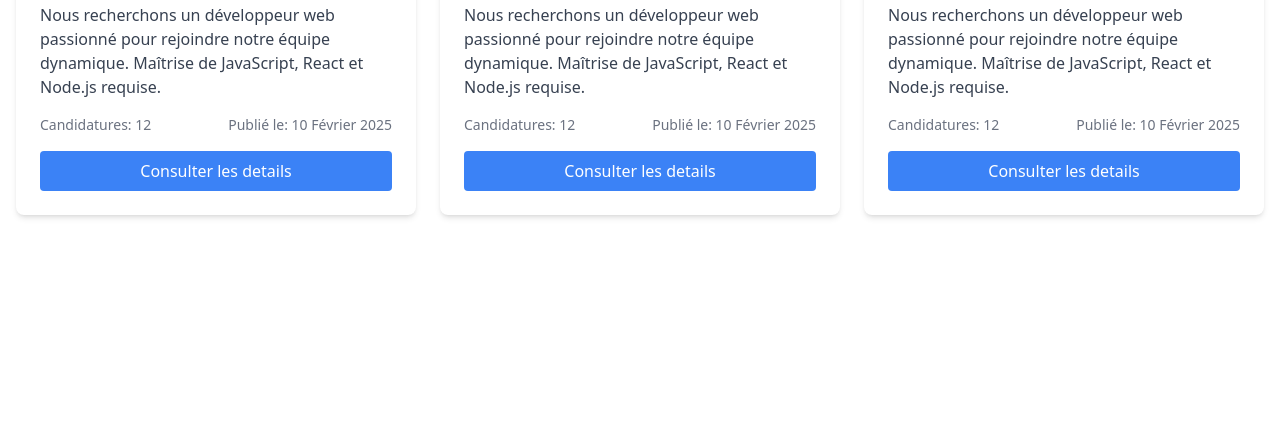
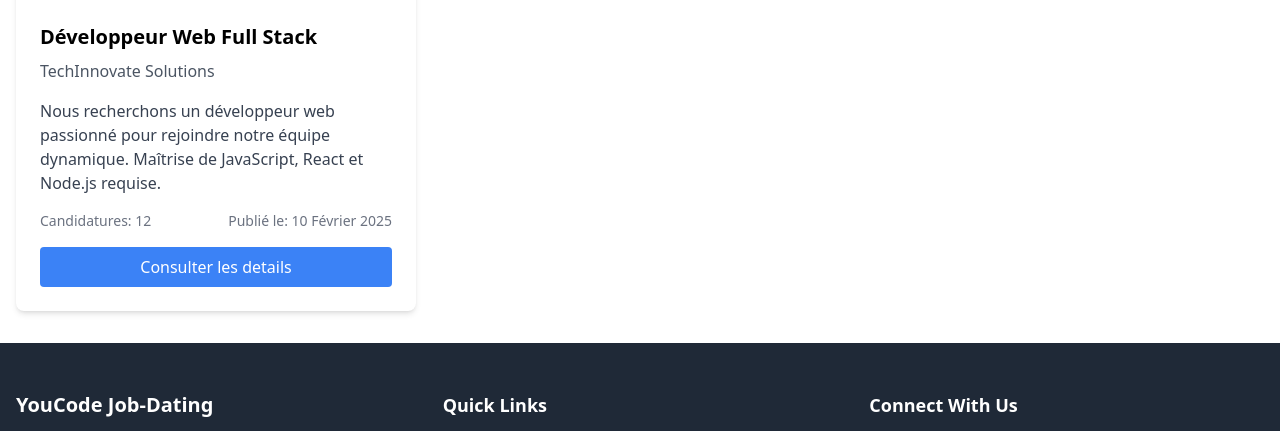
Before and after one commit to Gaxown/MVC-JOB-DATING, a PHP site: template app/views/home/home.twig in a window 1280 px wide. Shown: the part 389-820 px from the top of the page. Before the commit the page ends 607 px from the top, so only its background shows below. Run offline with PHP 8.4, Linux system fonts and the light colour scheme; the template is opened without the code that fills it, so the values that code supplies are empty; some libraries are stand-ins or nearby versions.

Commit message:
views structur

```diff
--- a/app/views/home/home.twig
+++ b/app/views/home/home.twig
@@ -1,3 +1,5 @@
+<?php
+$loader = new \Twig\Loader\FilesystemLoader([__DIR__ . '/../views', __DIR__ . '/../views/tools']);
 <!DOCTYPE html>
 <html lang="en">
 <head>
@@ -8,11 +10,16 @@
 </head>
 <body>
     <!-- Include Header -->
-    <?php include 'header.php'; ?>
+    {% include 'tools/header.twig' %}
+
 
     <!-- Main Content -->
     <main class="container mx-auto px-4 py-8">
+
         <h1 class="text-3xl font-bold mb-8 text-center">Offres d'Emploi</h1>
+        <form action="/logout" method="get">
+            <button>logout</button>
+        </form>
 
         <div class="grid md:grid-cols-2 lg:grid-cols-3 gap-6">
             <!-- Job Offer 1 -->
@@ -29,40 +36,13 @@
                     <button class="mt-4 w-full bg-blue-500 text-white py-2 rounded hover:bg-blue-600 transition">Consulter les details</button>
                 </div>
             </div>
+            <!-- Job Offer 2 -->
+            <!-- Job Offer 3 -->
 
-            <!-- Job Offer 2 -->
-            <div class="bg-white shadow-md rounded-lg overflow-hidden">
-                <img src="https://images.pexels.com/photos/7988079/pexels-photo-7988079.jpeg?auto=compress&cs=tinysrgb&w=1260&h=750&dpr=1" alt="Company Logo" class="w-full h-48 object-cover">
-                <div class="p-6">
-                    <h2 class="text-xl font-semibold mb-2">Développeur Web Full Stack</h2>
-                    <p class="text-gray-600 mb-4">TechInnovate Solutions</p>
-                    <p class="text-gray-700 mb-4">Nous recherchons un développeur web passionné pour rejoindre notre équipe dynamique. Maîtrise de JavaScript, React et Node.js requise.</p>
-                    <div class="flex justify-between items-center">
-                        <span class="text-sm text-gray-500">Candidatures: 12</span>
-                        <span class="text-sm text-gray-500">Publié le: 10 Février 2025</span>
-                    </div>
-                    <button class="mt-4 w-full bg-blue-500 text-white py-2 rounded hover:bg-blue-600 transition">Consulter les details</button>
-                </div>
-            </div>
-
-            <!-- Job Offer 3 -->
-            <div class="bg-white shadow-md rounded-lg overflow-hidden">
-                <img src="https://images.pexels.com/photos/7988079/pexels-photo-7988079.jpeg?auto=compress&cs=tinysrgb&w=1260&h=750&dpr=1" alt="Company Logo" class="w-full h-48 object-cover">
-                <div class="p-6">
-                    <h2 class="text-xl font-semibold mb-2">Développeur Web Full Stack</h2>
-                    <p class="text-gray-600 mb-4">TechInnovate Solutions</p>
-                    <p class="text-gray-700 mb-4">Nous recherchons un développeur web passionné pour rejoindre notre équipe dynamique. Maîtrise de JavaScript, React et Node.js requise.</p>
-                    <div class="flex justify-between items-center">
-                        <span class="text-sm text-gray-500">Candidatures: 12</span>
-                        <span class="text-sm text-gray-500">Publié le: 10 Février 2025</span>
-                    </div>
-                    <button class="mt-4 w-full bg-blue-500 text-white py-2 rounded hover:bg-blue-600 transition">Consulter les details</button>
-                </div>
-            </div>
         </div>
     </main>
 
     <!-- Include Footer -->
-    <?php include 'footer.php'; ?>
+    {% include 'tools/footer.twig' %}
 </body>
 </html>
```
Also changed, not shown: app/controllers/AuthController.php (+6 -2 lines), app/controllers/HomeController.php (+4 -4 lines), app/views/admin/dashbord.twig (+5 -57 lines), config/database.php (+0 -10 lines).
